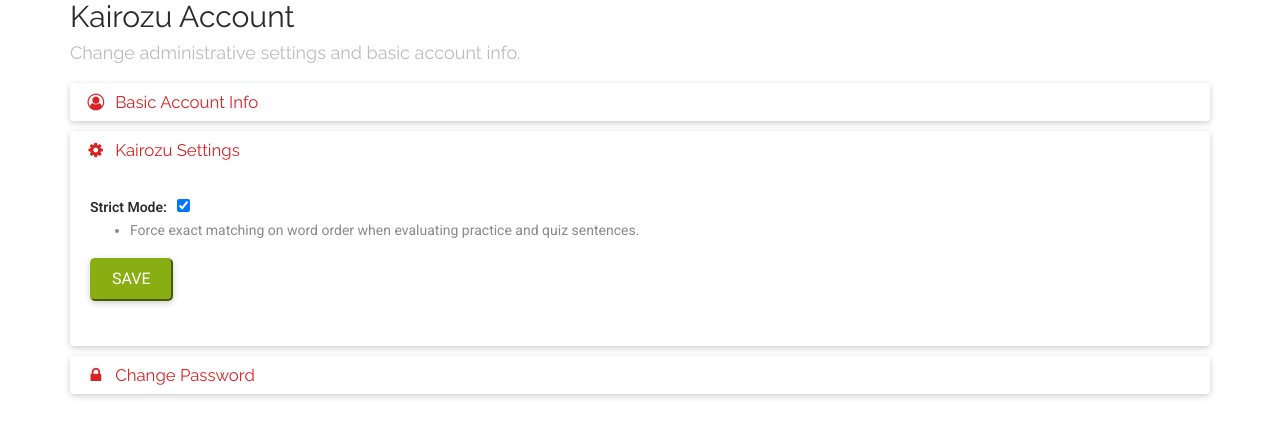
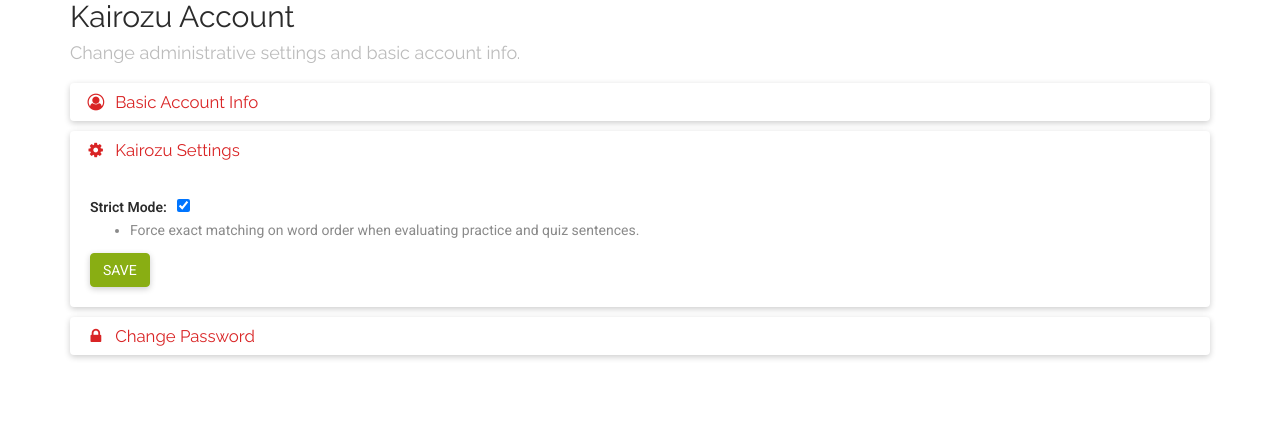
Before and after one commit to hologramber/Kairozu-Production, a Django app: page /accounts/ in a window 1280 px wide, after a click on "Kairozu Settings". Shown: the part 382-816 px from the top of the page. After the commit the page ends 741 px from the top, so only its background shows below. Run offline with Django 3.2, Linux system fonts and the light colour scheme; a user stored in the database is signed in; tables that the repository leaves empty hold one stand-in row (values such as "Sample post"); parts of the project's set-up code (start-up, migrations or seed data) failed here and were passed over; some libraries are stand-ins or nearby versions.

Commit message:
faded white div 9

```diff
--- a/main/templates/main/summary.html
+++ b/main/templates/main/summary.html
@@ -17,7 +17,7 @@
                 <div class="col-lg-12">
 
 					<h1>{{ chapter.title }} Grammar Summary</h1>
-					<div class="s-30"></div>
+					<div class="s-20"></div>
 
 					<div class="table-responsive">
 						<div class="ht-summary">
@@ -36,7 +36,7 @@
 						</div>
 					</div>
 
-					<div class="s-40"></div>
+					<div class="s-30"></div>
 
 					{% for lesson in object_list %}
                         {% if lesson.point_active %}
--- a/news/templates/news/faq.html
+++ b/news/templates/news/faq.html
@@ -8,7 +8,7 @@
 <div id="page-content-wrapper">
 	<div class="container container-kairozu">
             <h1>Frequently Asked Questions</h1>
-            <div class="s-30"></div>
+            <div class="s-20"></div>
             <div class="table-responsive">
                 <div class="toc-summary">
                     <table class="generaltable">
@@ -19,7 +19,7 @@
                 </div>
             </div>
 
-            <div class="s-40"></div>
+            <div class="s-30"></div>
             {% for faq in object_list %}
                 <h3><div class="qa_question"><a name="{{ forloop.counter }}">{{ faq.question }}</a></div></h3>
                 <div class="qa_answer">{{ faq.answer|safe }}</div>
--- a/static/css/kairozu.css
+++ b/static/css/kairozu.css
@@ -762,7 +762,8 @@
 .reg-user-input input[type=email] { width: 100%; }
 .btn-success {
     background-color: #89AE13;
-    border-color: #89AE13; }
+    border-color: #89AE13;
+	box-shadow: 0 2px 6px 0 hsla(0, 0%, 0%, 0.2); }
 
 .btn-success:hover {
     background-color: #6A870E;
--- a/templates/account.html
+++ b/templates/account.html
@@ -100,7 +100,8 @@
                                                 {% endfor %}
                                             </div>
                                         {% endfor %}
-                                        <button name="strictchange" class="button kairozu-update" type="submit">Save</button>
+                                        <input name="strictchange" type="submit" value="SAVE" class="btn btn-success"/>
+                                        <!-- <button name="strictchange" class="button kairozu-update" type="submit">Save</button> -->
                                     </form>
                                 </div>
                             </div>
@@ -135,7 +136,8 @@
                                                 {% endfor %}
                                             </div>
                                         {% endfor %}
-                                        <button name="passchange" class="button kairozu-update" type="submit">Change</button>
+                                        <input name="passchange" type="submit" value="CHANGE" class="btn btn-success"/>
+                                        <!-- <button name="passchange" class="button kairozu-update" type="submit">Change</button> -->
                                     </form>
                                 </div>
                             </div>
--- a/templates/closed_register.html
+++ b/templates/closed_register.html
@@ -24,7 +24,7 @@
                     {{ form }}
                     <div class="registration-text">I won't use your email for anything else, ever. I won't give, sell, or otherwise provide it to anyone. You will receive one email if registration opens to the public, and I won't keep your email address after that.</div>
                     <div class="s-15"></div>
-                    <input type="submit" value="Submit" class="btn btn-success"/>
+                    <input type="submit" value="SUBMIT" class="btn btn-success"/>
                 </form>
             </div>
         </div>
```
